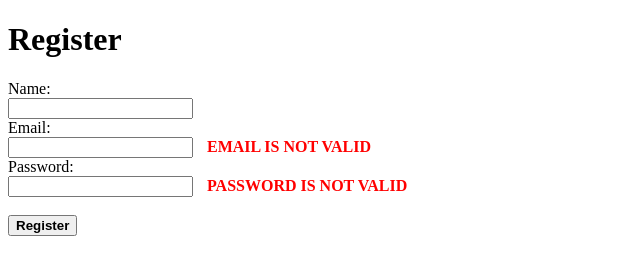
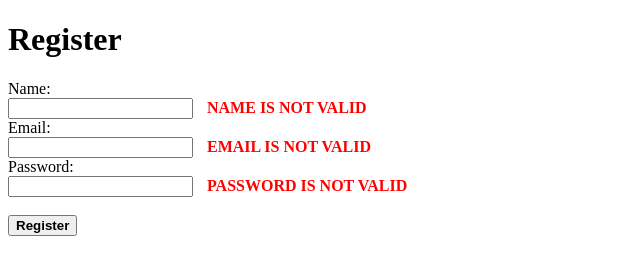
Before and after one commit to tsah012/books-directory, a website: page client/pages/register/index.html in a window 1280 px wide. Both pictures are taken after a click on the button "Register". Shown: the whole page, without its empty margins (0-640 px from the left). Drawn offline with Linux system fonts and the light colour scheme.

Commit message:
.
Signed-off-by: tsah012 <tsah012@gmail.com>

```diff
--- a/client/scripts/register/register.js
+++ b/client/scripts/register/register.js
@@ -1,12 +1,17 @@
 async function register() {
     clearMessages();
     let data = {
-        name: document.getElementById('name').value,
-        mail: document.getElementById('mail').value,
-        password: String(document.getElementById('password').value)
+        name: document.getElementById('name').value.trim(),
+        mail: document.getElementById('mail').value.trim(),
+        password: String(document.getElementById('password').value).trim()
     };
 
     let all_valid = true;
+
+    if (!validateName(data.name)) {
+        all_valid = false;
+        document.getElementById('name-error-message').textContent = 'NAME IS NOT VALID';
+    }
 
     if (!validateEmail(data.mail)) {
         all_valid = false;
--- a/custom_modules/DAL/users.js
+++ b/custom_modules/DAL/users.js
@@ -13,9 +13,9 @@ module.exports.getUser = async function (db, _mail) {
     }
 }
 
-module.exports.addUser = async function (db, _name, _mail, _password) {
+module.exports.addUser = async function (db, _name, _mail, _password, _admin=false, _books=[]) {
     try {
-        let user = await db.collection('users').insertOne({name: _name, mail:_mail, password:_password});
+        let user = await db.collection('users').insertOne({name: _name, mail:_mail, password:_password, admin:_admin, books:_books});
         console.log('DAL addUser result: ' + user);
         return user;
     }
--- a/custom_modules/appRouter.js
+++ b/custom_modules/appRouter.js
@@ -55,7 +55,6 @@ router.post('/user/add', async function (req, res) {
     catch (err) {
         let msg = "Issue occured when fetching user from users collection. Error:\n" + err;
         console.log(msg);
-        res.status(httpStatusCodes.StatusCodes.INTERNAL_SERVER_ERROR);
         res.send(false);
     }
 });
```
Also changed, not shown: client/pages/login/index.html (+1 -0 lines).
